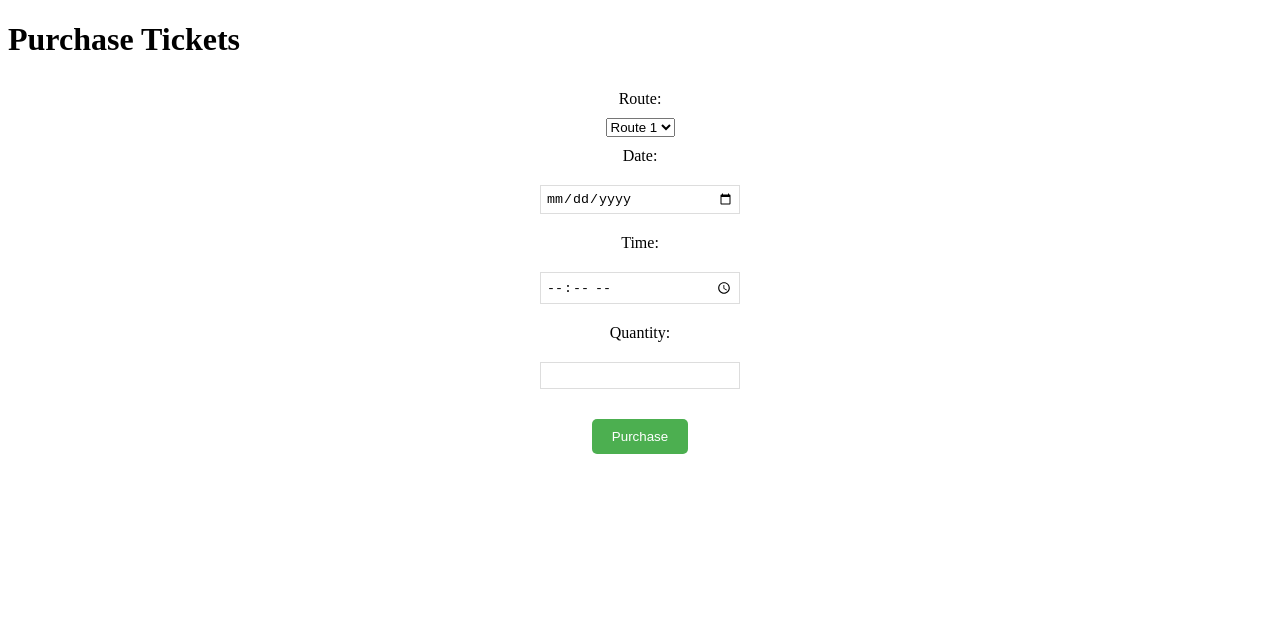
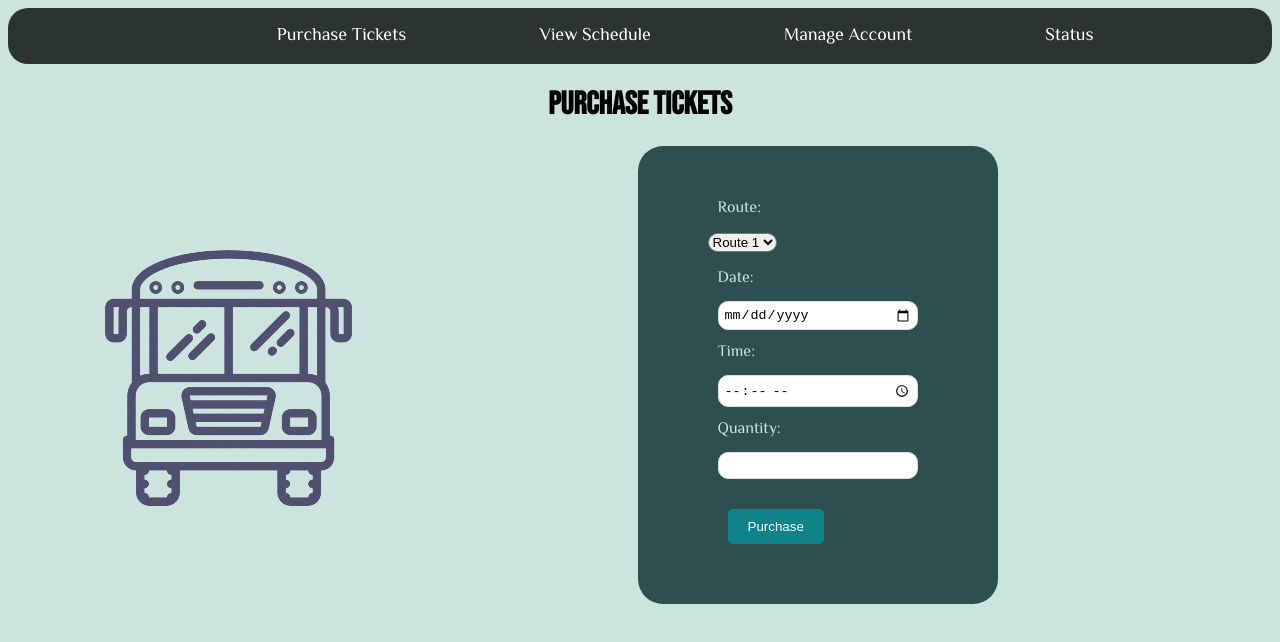
Before and after one commit to Jackcmd007/Bus-Ticketing, a plain HTML site: page purchase.html in a window 1280 px wide. Drawn offline with Linux system fonts and the light colour scheme; a web font is replaced by a local one.

Commit message:
Add files via upload

```diff
--- /dev/null
+++ b/manage.css
@@ -0,0 +1,28 @@
+.formdiv{
+    width: 40%;
+    background-color: #2E4F4F;
+    color: #CBE4DE;
+    border-radius: 25px;
+    padding: 20px;
+    font-family: 'El Messiri', sans-serif;
+    margin-right: 320px;
+  }
+
+  .road1{
+    float: left;
+    width: 20%;
+    margin-top: 100px;
+    margin-left: 45px;
+  }
+
+input{
+    border-radius: 25px;
+    width:75%;
+}
+h1{
+    font-family: 'Bebas Neue', cursive;
+}
+
+form{
+    display: inline-block;
+}
--- /dev/null
+++ b/purchase.css
@@ -0,0 +1,29 @@
+nav {
+    background-color: #2C3333;
+    overflow: hidden;
+    border: 0;
+    border-radius: 20px;
+    font-size: 18px;
+    font-family: 'El Messiri', sans-serif;
+  }
+
+body{
+    font-family: 'El Messiri', sans-serif;
+}
+
+.form2{
+    background-color: #2E4F4F;
+    border-radius: 25px;
+    position: absolute;
+    left: 637.5px;
+    padding: 20px 50px;
+    color: #CBE4DE;
+}
+
+input{
+    border-radius: 10px;
+}
+
+#route{
+    border-radius: 10px;
+}
--- a/purchase.html
+++ b/purchase.html
@@ -3,10 +3,24 @@
   <head>
     <title>Bus Ticketing App - Purchase Tickets</title>
     <link rel="stylesheet" href="style.css">
+    <link rel="stylesheet" href="purchase.css">
+    <link rel="preconnect" href="https://fonts.googleapis.com">
+    <link rel="preconnect" href="https://fonts.gstatic.com" crossorigin>
+    <link href="https://fonts.googleapis.com/css2?family=Bebas+Neue&family=Dancing+Script:wght@600&family=El+Messiri&family=Handlee&family=Lobster&family=Sacramento&family=Square+Peg&display=swap" rel="stylesheet">  </head>
   </head>
   <body>
+    <nav>
+      <ul>
+          <li><a href="purchase.html">Purchase Tickets</a></li>
+          <li><a href="scheddule.html">View Schedule</a></li>
+          <li><a href="manage.html">Manage Account</a></li>
+          <li><a href="status.html">Status</a></li>
+      </ul>
+  </nav>
   <h1>Purchase Tickets</h1>
-    <form action="success.html">
+  <img src="busicon.png" alt="road" class="road2"style= "display:inlineblock; position: absolute; left:100px;top:250px;">
+    <div class="form2" style="display: inline-block; ">
+      <form action="success.html" style="display: inline-block;">
         <label for="route">Route:</label>
         <select id="route">
           <option value="route1">Route 1</option>
@@ -21,6 +35,7 @@
         <input type="number" id="quantity" min="1" max="10">
         <button type="submit">Purchase</button>
       </form>
+    </div>
     <!-- Rest of the code for the home page -->
   </body>
 </html>
--- a/style.css
+++ b/style.css
@@ -1,16 +1,29 @@
 nav {
-  background-color: #333;
+  background-color: #2C3333;
   overflow: hidden;
+  border: 0;
+  border-radius: 20px;
+  font-size: 18px;
+  font-family: 'El Messiri', sans-serif;
+}
+
+body{
+  background-color: #CBE4DE;
+}
+
+.road2{
+  float: left;
 }
 
 nav ul {
   list-style-type: none;
   margin: 0;
-  padding: 0;
+  padding-left: 20%;
 }
 
 nav li {
   float: left;
+  padding-right: 10%;
 }
 
 nav li a {
@@ -36,6 +49,11 @@ label {
   margin: 10px;
 }
 
+h1{
+  text-align: center;
+  font-family: 'Bebas Neue', cursive;
+}
+
 input[type="date"],
 input[type="time"],
 input[type="number"] {
@@ -47,7 +65,7 @@ input[type="number"] {
 button[type="submit"] {
   margin: 20px;
   padding: 10px 20px;
-  background-color: #4CAF50;
+  background-color: #0E8388;
   color: white;
   border: none;
   border-radius: 5px;
@@ -55,7 +73,7 @@ button[type="submit"] {
 }
 
 button[type="submit"]:hover {
-  background-color: #3e8e41;
+  background-color: #0c757a;
 }
 
 
@@ -109,7 +127,7 @@ table {
   }
 
 #promotion-banner {
-  background-color: #ffcc00;
+  background-color: #2E4F4F;
   text-align: center;
   padding: 10px;
 }
```
Also changed, not shown: index.html (+9 -1 lines), manage.html (+20 -2 lines), scheddule.html (+9 -1 lines), success.html (+9 -1 lines), sucess.html (+9 -1 lines), bus.png (added), busicon.png (added), road.jfif (added), road.jpg (added), road.png (added). Lines whose indentation alone changed are shown as unchanged.
